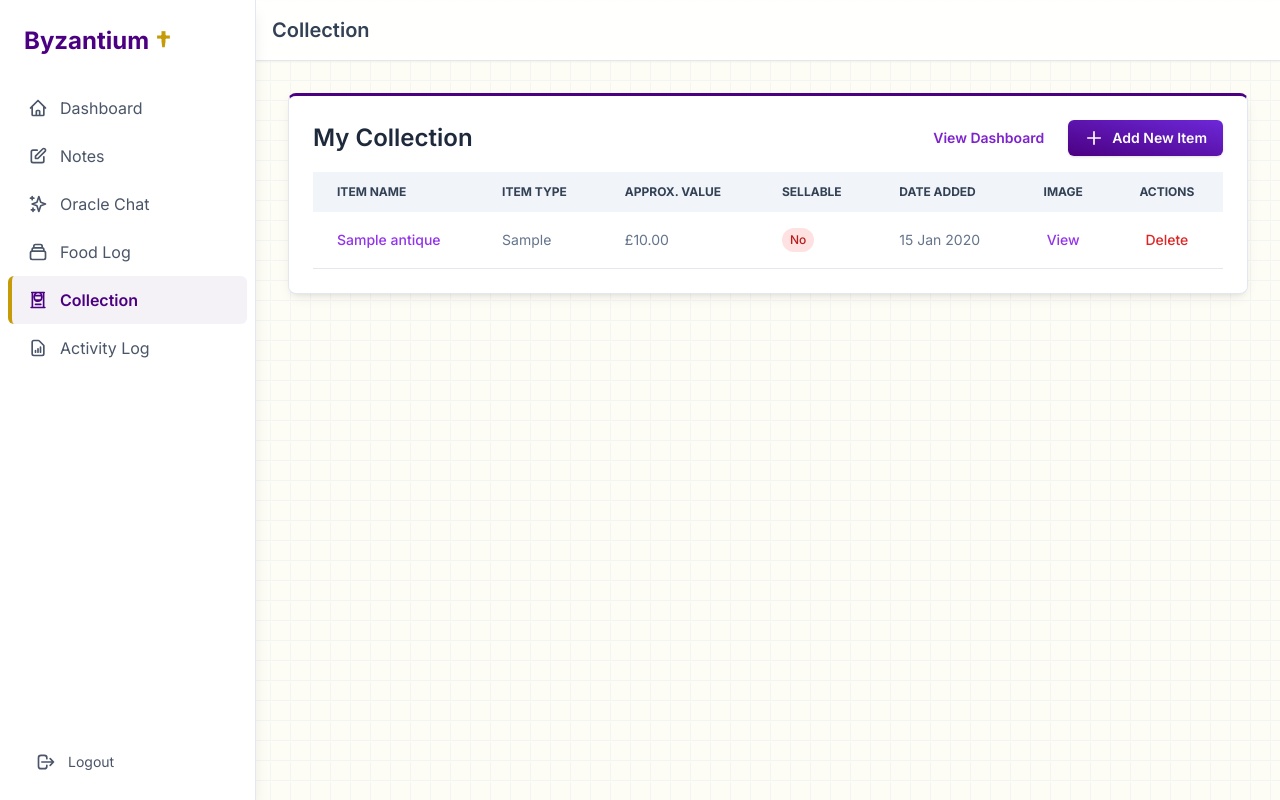
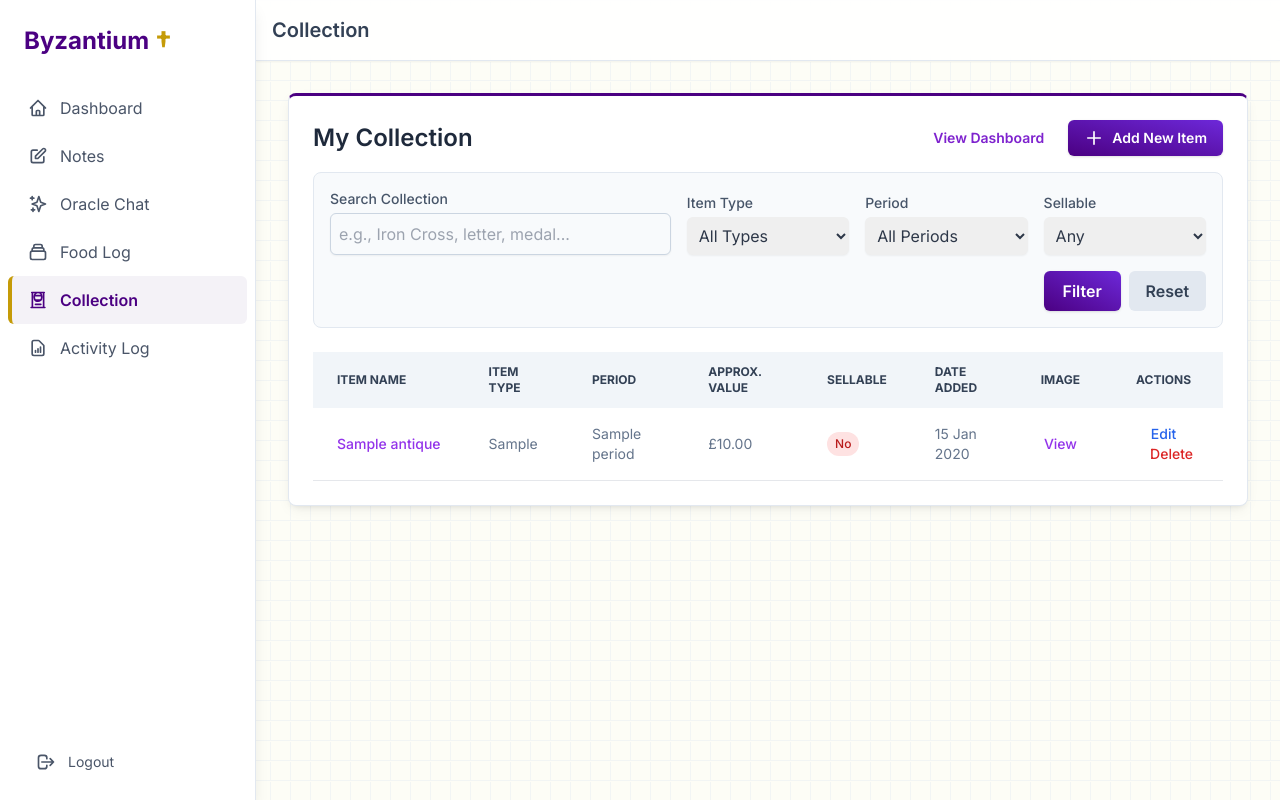
Before and after one commit to HimsHimself/byzantium-app, a Flask app: page /collection in a window 1280 px wide. Run offline with Flask 3, Linux system fonts and the light colour scheme; the visitor is signed in with stand-in values (Sample User, id 1); a database or web service that is not in the repository returns one stand-in record (values such as "Sample title"); parts of the project's set-up code (start-up, migrations or seed data) failed here and were passed over; some libraries are stand-ins or nearby versions.

Commit message:
Added collection filtering

```diff
--- a/app.py
+++ b/app.py
@@ -830,7 +830,7 @@ def api_estimate_calories():
 
     # 3. Prepare the request to the external Gemini API
     # The prompt is specifically engineered to ask for a number only.
-    prompt = f"Please provide a single numerical estimate for the calories in the following food item. Do not include any explanation, markup, units like 'kcal', or commas. Just the number. Only return a number, nothing else. Food: '{description}'"
+    prompt = f"Please provide a single numerical estimate for the calories in the following food item. Do not include any explanation, units like 'kcal', or commas. Just the number. Food: '{description}'"
     payload = {"message": prompt, "history": []}
     headers = {"Content-Type": "application/json"}
     if ORACLE_API_FUNCTION_KEY:
@@ -841,7 +841,7 @@ def api_estimate_calories():
 
         # 4. Make the synchronous API call
         # A simple request is better here than the async job pattern used for the main chat.
-        response = requests.post(ORACLE_API_ENDPOINT_URL, json=payload, headers=headers, timeout=60) # 60 second timeout
+        response = requests.post(ORACLE_API_ENDPOINT_URL, json=payload, headers=headers, timeout=20) # 20 second timeout
         response.raise_for_status()
 
         api_response = response.json()
@@ -875,13 +875,77 @@ def collection_page():
     try:
         conn = get_db()
         with conn.cursor(cursor_factory=RealDictCursor) as cur:
-            cur.execute("SELECT * FROM antiques WHERE user_id = 1 ORDER BY created_at DESC")
+            # Get filter values from query parameters
+            query_search = request.args.get('q', '').strip()
+            item_type_filter = request.args.get('item_type', '').strip()
+            period_filter = request.args.get('period', '').strip()
+            sellable_filter = request.args.get('is_sellable', '').strip()
+
+            # Base query parts
+            base_query = "SELECT * FROM antiques WHERE user_id = 1"
+            where_clauses = []
+            params = []
+
+            # Wildcard search across multiple text fields
+            if query_search:
+                where_clauses.append("(name ILIKE %s OR description ILIKE %s OR item_type ILIKE %s OR period ILIKE %s OR provenance ILIKE %s)")
+                search_term = f"%{query_search}%"
+                params.extend([search_term] * 5)
+
+            # Filter by item type
+            if item_type_filter:
+                where_clauses.append("item_type = %s")
+                params.append(item_type_filter)
+
+            # Filter by period
+            if period_filter:
+                where_clauses.append("period = %s")
+                params.append(period_filter)
+
+            # Filter by sellable status
+            if sellable_filter == 'yes':
+                where_clauses.append("is_sellable = TRUE")
+            elif sellable_filter == 'no':
+                where_clauses.append("is_sellable = FALSE")
+
+            # Construct the final query
+            if where_clauses:
+                sql_query = f"{base_query} AND {' AND '.join(where_clauses)}"
+            else:
+                sql_query = base_query
+
+            sql_query += " ORDER BY created_at DESC"
+
+            # Execute the query to get items
+            cur.execute(sql_query, tuple(params))
             items = cur.fetchall()
-        return render_template('collection.html', items=items)
+
+            # Get distinct values for filter dropdowns
+            cur.execute("SELECT DISTINCT item_type FROM antiques WHERE user_id = 1 AND item_type IS NOT NULL AND item_type != '' ORDER BY item_type")
+            item_types = [row['item_type'] for row in cur.fetchall()]
+
+            cur.execute("SELECT DISTINCT period FROM antiques WHERE user_id = 1 AND period IS NOT NULL AND period != '' ORDER BY period")
+            periods = [row['period'] for row in cur.fetchall()]
+
+        # Store current filters to pass back to the template
+        current_filters = {
+            'q': query_search,
+            'item_type': item_type_filter,
+            'period': period_filter,
+            'is_sellable': sellable_filter
+        }
+
+        return render_template('collection.html',
+                               items=items,
+                               item_types=item_types,
+                               periods=periods,
+                               filters=current_filters)
     except Exception as e:
         log_activity('error', details={"function": "collection_page", "error": str(e)})
+        traceback.print_exc()
         flash("Error fetching collection.", "error")
         return redirect(url_for('hello'))
+
 
 @app.route('/collection/dashboard')
 @login_required
--- a/templates/collection.html
+++ b/templates/collection.html
@@ -28,6 +28,51 @@
         </div>
     </div>
 
+    <!-- Filter Form -->
+    <div class="mb-6 bg-slate-50 p-4 rounded-lg border border-slate-200">
+        <form method="GET" action="{{ url_for('collection_page') }}" class="grid grid-cols-1 sm:grid-cols-2 md:grid-cols-3 lg:grid-cols-5 gap-4 items-end">
+            <!-- Wildcard Search -->
+            <div class="sm:col-span-2 md:col-span-3 lg:col-span-2">
+                <label for="q" class="block text-sm font-medium text-slate-600 mb-1">Search Collection</label>
+                <input type="text" name="q" id="q" value="{{ filters.q or '' }}" placeholder="e.g., Iron Cross, letter, medal..." class="form-input block w-full p-2 rounded-md border-slate-300 shadow-sm focus:border-purple-500 focus:ring focus:ring-purple-200 focus:ring-opacity-50">
+            </div>
+            <!-- Item Type -->
+            <div>
+                <label for="item_type" class="block text-sm font-medium text-slate-600 mb-1">Item Type</label>
+                <select name="item_type" id="item_type" class="form-select block w-full p-2 rounded-md border-slate-300 shadow-sm focus:border-purple-500 focus:ring focus:ring-purple-200 focus:ring-opacity-50">
+                    <option value="">All Types</option>
+                    {% for type in item_types %}
+                    <option value="{{ type }}" {% if filters.item_type == type %}selected{% endif %}>{{ type }}</option>
+                    {% endfor %}
+                </select>
+            </div>
+            <!-- Period -->
+            <div>
+                <label for="period" class="block text-sm font-medium text-slate-600 mb-1">Period</label>
+                <select name="period" id="period" class="form-select block w-full p-2 rounded-md border-slate-300 shadow-sm focus:border-purple-500 focus:ring focus:ring-purple-200 focus:ring-opacity-50">
+                    <option value="">All Periods</option>
+                    {% for p in periods %}
+                    <option value="{{ p }}" {% if filters.period == p %}selected{% endif %}>{{ p }}</option>
+                    {% endfor %}
+                </select>
+            </div>
+            <!-- Sellable -->
+            <div>
+                <label for="is_sellable" class="block text-sm font-medium text-slate-600 mb-1">Sellable</label>
+                <select name="is_sellable" id="is_sellable" class="form-select block w-full p-2 rounded-md border-slate-300 shadow-sm focus:border-purple-500 focus:ring focus:ring-purple-200 focus:ring-opacity-50">
+                    <option value="" {% if not filters.is_sellable %}selected{% endif %}>Any</option>
+                    <option value="yes" {% if filters.is_sellable == 'yes' %}selected{% endif %}>Yes</option>
+                    <option value="no" {% if filters.is_sellable == 'no' %}selected{% endif %}>No</option>
+                </select>
+            </div>
+            <!-- Buttons -->
+            <div class="flex items-center space-x-2 lg:col-start-5">
+                 <button type="submit" class="btn-primary w-full justify-center font-semibold py-2 px-4 rounded-md">Filter</button>
+                 <a href="{{ url_for('collection_page') }}" class="w-full text-center bg-slate-200 hover:bg-slate-300 text-slate-700 font-semibold py-2 px-4 rounded-md">Reset</a>
+            </div>
+        </form>
+    </div>
+
     {% if items %}
         <!-- mobile list -->
         <div class="grid grid-cols-1 gap-4 md:hidden">
@@ -42,6 +87,10 @@
                     <div>
                         <p class="text-slate-500 text-xs uppercase tracking-wider">Type</p>
                         <p class="text-slate-800 truncate font-medium">{{ item.item_type or 'N/A' }}</p>
+                    </div>
+                    <div>
+                        <p class="text-slate-500 text-xs uppercase tracking-wider">Period</p>
+                        <p class="text-slate-800 truncate font-medium">{{ item.period or 'N/A' }}</p>
                     </div>
                     <div>
                         <p class="text-slate-500 text-xs uppercase tracking-wider">Value</p>
@@ -72,9 +121,12 @@
                             <span class="text-slate-400 px-2">No Image</span>
                         {% endif %}
                     </div>
-                    <form action="{{ url_for('delete_collection_item', item_id=item.id) }}" method="POST" onsubmit="return confirm('Are you sure you want to delete this item?');">
-                        <button type="submit" class="font-medium text-red-600 hover:text-red-800 hover:underline px-2">Delete</button>
-                    </form>
+                    <div class="space-x-4">
+                        <a href="{{ url_for('edit_collection_item', item_id=item.id) }}" class="font-medium text-blue-600 hover:text-blue-800 hover:underline px-2">Edit</a>
+                        <form action="{{ url_for('delete_collection_item', item_id=item.id) }}" method="POST" onsubmit="return confirm('Are you sure you want to delete this item?');" class="inline-block">
+                            <button type="submit" class="font-medium text-red-600 hover:text-red-800 hover:underline px-2">Delete</button>
+                        </form>
+                    </div>
                 </div>
             </div>
             {% endfor %}
@@ -87,6 +139,7 @@
                     <tr>
                         <th scope="col" class="px-6 py-3">Item Name</th>
                         <th scope="col" class="px-6 py-3">Item Type</th>
+                        <th scope="col" class="px-6 py-3">Period</th>
                         <th scope="col" class="px-6 py-3">Approx. Value</th>
                         <th scope="col" class="px-6 py-3">Sellable</th>
                         <th scope="col" class="px-6 py-3">Date Added</th>
@@ -103,6 +156,7 @@
                             </a>
                         </td>
                         <td class="px-6 py-4">{{ item.item_type or 'N/A' }}</td>
+                        <td class="px-6 py-4">{{ item.period or 'N/A' }}</td>
                         <td class="px-6 py-4">{% if item.approximate_value is not none %}£{{ "%.2f"|format(item.approximate_value) }}{% else %}N/A{% endif %}</td>
                         <td class="px-6 py-4">
                             {% if item.is_sellable %}
@@ -121,7 +175,8 @@
                                 <span class="text-slate-400">None</span>
                             {% endif %}
                         </td>
-                        <td class="px-6 py-4 text-center">
+                        <td class="px-6 py-4 text-center space-x-4">
+                            <a href="{{ url_for('edit_collection_item', item_id=item.id) }}" class="font-medium text-blue-600 hover:text-blue-800 hover:underline">Edit</a>
                             <form action="{{ url_for('delete_collection_item', item_id=item.id) }}" method="POST" onsubmit="return confirm('Are you sure you want to delete this item?');" class="inline-block">
                                 <button type="submit" class="font-medium text-red-600 hover:text-red-800 hover:underline">Delete</button>
                             </form>
@@ -132,8 +187,12 @@
             </table>
         </div>
     {% else %}
-        <div class="p-6 text-center text-slate-500 italic">
-            Your collection is empty. Use the 'Add New Item' button to start cataloging.
+        <div class="p-6 text-center text-slate-500 italic border-t mt-4">
+            {% if filters.q or filters.item_type or filters.period or filters.is_sellable %}
+                No items match your current filters. <a href="{{ url_for('collection_page') }}" class="font-semibold text-purple-600 hover:underline">Reset filters</a> to see all items.
+            {% else %}
+                Your collection is empty. Use the 'Add New Item' button to start cataloging.
+            {% endif %}
         </div>
     {% endif %}
 </div>
```
